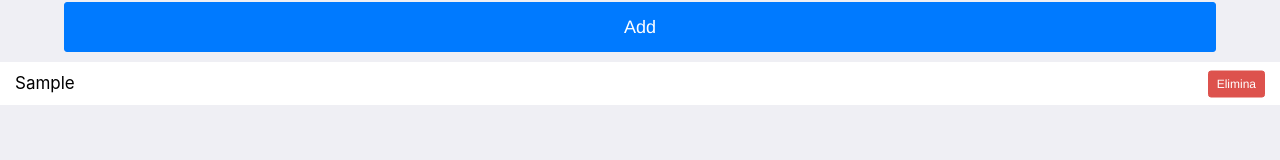
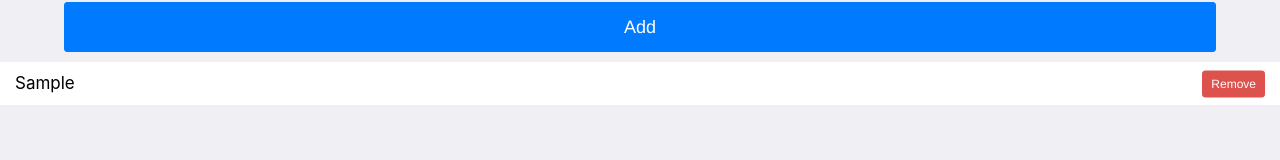
Before and after one commit to asdf1899/react-todo-list, a React (Create React App) app: page / in a window 1280 px wide. Both pictures are taken after typing "Sample" into the empty fields and a click on the button "Add". Shown: the part 169-329 px from the top of the page. Built offline with nearby package versions, Linux system fonts and the light colour scheme.

Commit message:
Renamed delete button

```diff
--- a/src/classes/ShowTodo.js
+++ b/src/classes/ShowTodo.js
@@ -12,7 +12,7 @@ class ShowTodo extends React.Component {
                     {tasks.todos.map(item => (
                         <li className="table-view-cell" key={item.id}>
                         {item.taskValue}
-                        <button className="btn btn-negative" value={item.id} onClick={ remove => (this.props.removeTask(item.id))}>Elimina</button>
+                        <button className="btn btn-negative" value={item.id} onClick={ remove => (this.props.removeTask(item.id))}>Remove</button>
                     </li>
                     ))}
                 </ul>
```
